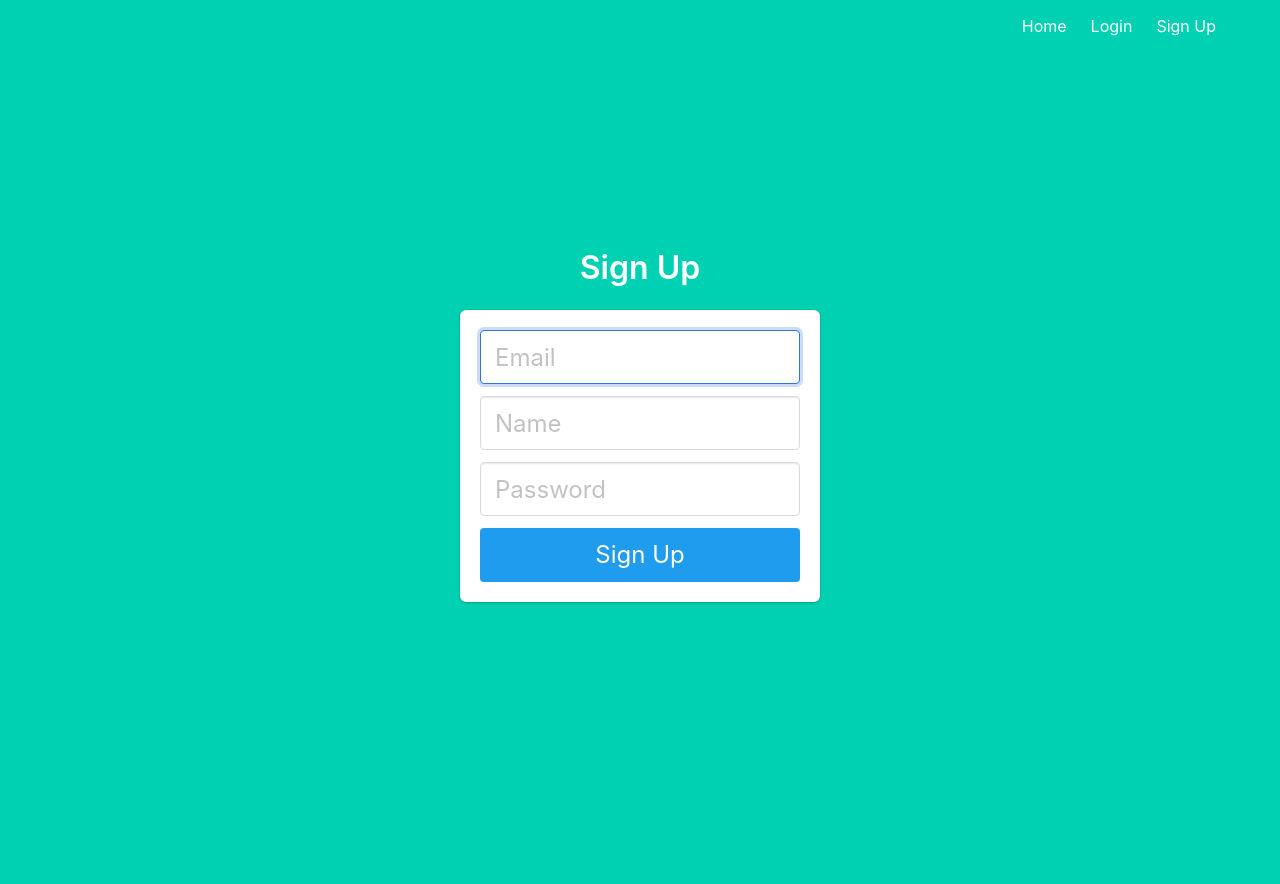
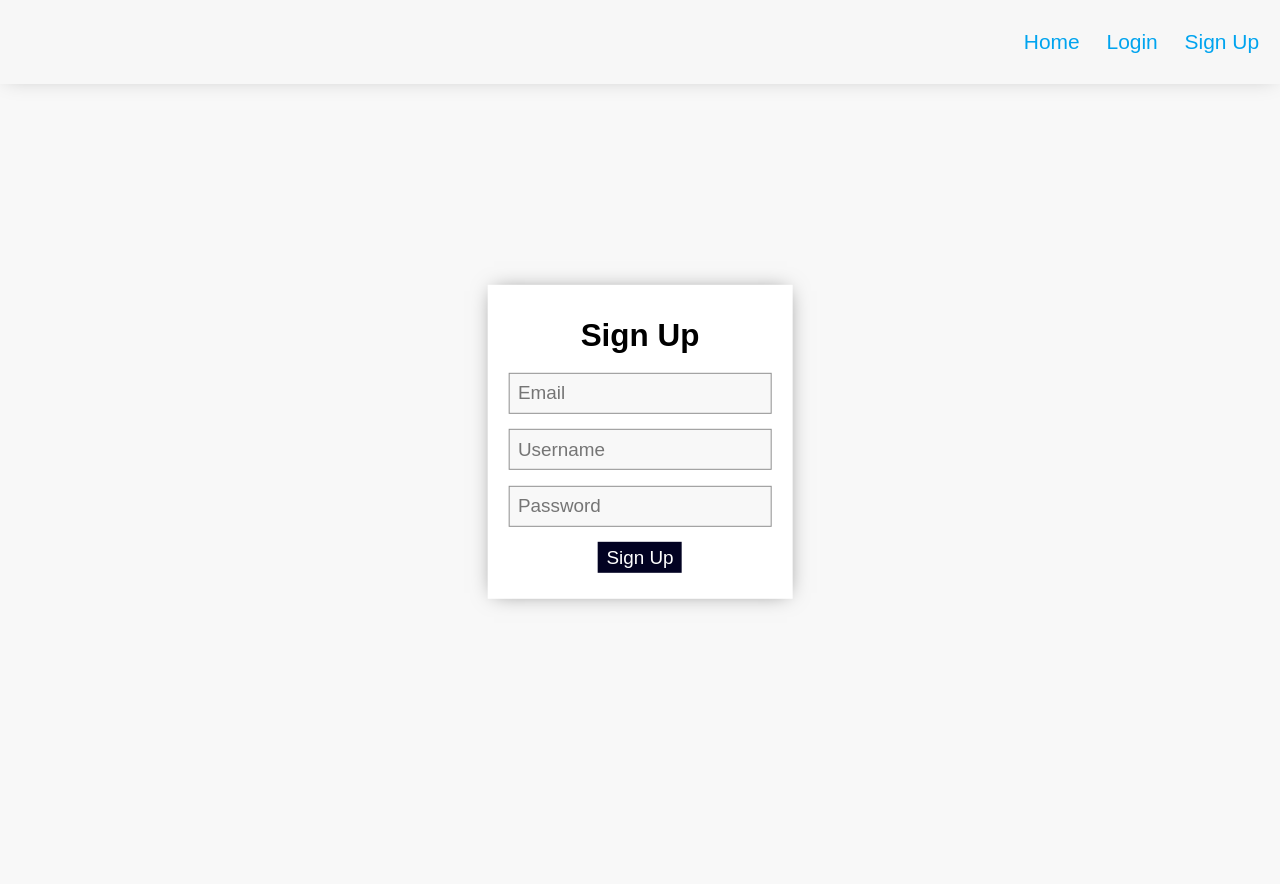
Before and after one commit to davidkiama/Flask-Pitches, a Flask app: page /signup in a window 1280 px wide. Before the commit the page ends 604 px from the top, so only its background shows below. Run offline with Flask 2, Linux system fonts and the light colour scheme.

Commit message:
Extend form the base template

```diff
--- a/app/static/css/style.css
+++ b/app/static/css/style.css
@@ -21,6 +21,7 @@ body {
   --color-primary: hsl(240, 89%, 7%);
   --color-secondary: #00a4ef;
   --color-white: hsl(0, 0%, 100%);
+  --color-grey: #f8f8f8;
 }
 
 #container {
@@ -37,12 +38,26 @@ a:active {
   color: #555;
 }
 
+.is-danger {
+  padding: 0.3rem;
+  background-color: red;
+  color: var(--color-white);
+}
+
 .box {
   width: min-content;
+  padding: 2rem;
   position: absolute;
   top: 50%;
   left: 50%;
   transform: translate(-50%, -50%);
+  background-color: var(--color-white);
+  min-height: 30rem;
+  display: flex;
+  flex-direction: column;
+  justify-content: space-around;
+
+  box-shadow: 0px 0px 20px -6px rgba(0, 0, 0, 0.5);
 
   /* display: flex;
   flex-direction: column;
@@ -195,16 +210,23 @@ a:active {
 
 /* Create pitch box */
 
-.create-pitch {
+.create-pitch,
+.auth {
   display: flex;
   flex-direction: column;
   align-items: center;
 }
 
+.auth input {
+  background-color: var(--color-grey);
+}
+
 .create-pitch textarea,
-.create-pitch select {
-  font-size: 1.6rem;
+.create-pitch select,
+.auth input {
+  font-size: 1.8rem;
   outline: none;
-  padding: 0.5rem;
+  border: 1px solid hsla(0, 0%, 0%, 0.424);
+  padding: 0.8rem;
   margin-bottom: 1.5rem;
 }
--- a/app/templates/base.html
+++ b/app/templates/base.html
@@ -1,23 +1,18 @@
 <!DOCTYPE html>
-<html>
+<html lang="en">
 
 <head>
-    <meta charset="utf-8">
+    <meta charset="UTF-8">
     <meta http-equiv="X-UA-Compatible" content="IE=edge">
-    <meta name="viewport" content="width=device-width, initial-scale=1">
-    <title>Flask Auth Example</title>
-    <link rel="stylesheet"
-        href="https://cdnjs.cloudflare.com/ajax/libs/bulma/0.7.2/css/bulma.min.css" />
+    <meta name="viewport" content="width=device-width, initial-scale=1.0">
+    <link rel="stylesheet" href=" {{url_for('static', filename='css/style.css')}} ">
+    <title>Pitches</title>
 </head>
 
 <body>
-    <section class="hero is-primary is-fullheight">
-
-        <div class="hero-head">
+    <div id="container">
+        <header class="header">
             <nav class="navbar">
-                <div class="container">
-                    <div id="navbarMenuHeroA" class="navbar-menu">
-                        <div class="navbar-end">
                 <a href="{{ url_for('main.index') }}" class="navbar-item">
                     Home
                 </a>
@@ -38,23 +33,24 @@
                 {% endif %}
 
                 {% if current_user.is_authenticated %}
+                <a href="{{ url_for('main.create_pitch') }}" class="navbar-item">
+                    Create Pitch
+                </a>
+
                 <a href="{{ url_for('auth.logout') }}" class="navbar-item">
                     Logout
                 </a>
                 {% endif %}
-                        </div>
-                    </div>
-                </div>
             </nav>
-        </div>
 
-        <div class="hero-body">
-            <div class="container has-text-centered">
+        </header>
+        <main class="main">
             {% block content %}
             {% endblock %}
+
+        </main>
+
     </div>
-        </div>
-    </section>
 </body>
 
 </html>
--- a/app/templates/category.html
+++ b/app/templates/category.html
@@ -1,4 +1,4 @@
-{% extends "temp.html" %}
+{% extends "base.html" %}
 {% import 'macros.html' as macro%}
 
 {% block content %}
--- a/app/templates/create_pitch.html
+++ b/app/templates/create_pitch.html
@@ -1,4 +1,4 @@
-{% extends "temp.html" %}
+{% extends "base.html" %}
 
 {% block content %}
 
--- a/app/templates/index.html
+++ b/app/templates/index.html
@@ -1,4 +1,4 @@
-{% extends "temp.html" %}
+{% extends "base.html" %}
 {% import 'macros.html' as macro%}
 
 {% block content %}
--- a/app/templates/profile.html
+++ b/app/templates/profile.html
@@ -1,4 +1,4 @@
-{% extends "temp.html" %}
+{% extends "base.html" %}
 {% import 'macros.html' as macro%}
 
 {% block content %}
--- a/app/templates/signup.html
+++ b/app/templates/signup.html
@@ -1,42 +1,24 @@
 {% extends "base.html" %}
 
 {% block content %}
-<div class="column is-4 is-offset-4">
-    <h3 class="title">Sign Up</h3>
+
 <div class="box">
+    <h3 class="heading-3">Sign Up</h3>
 
     {% with messages = get_flashed_messages() %}
     {% if messages %}
-        <div class="notification is-danger">
+    <div class="is-danger">
         {{messages[0]}}.
     </div>
     {% endif %}
     {% endwith %}
 
-        <form method="POST" action="/signup">
-            <div class="field">
-                <div class="control">
-                    <input class="input is-large" type="email" name="email"
-                        placeholder="Email" autofocus="">
-                </div>
+    <form method="POST" action="/signup" class="auth">
+        <input required type="email" name="email" placeholder="Email" autofocus="">
+        <input required type="text" name="username" placeholder="Username" autofocus="">
+        <input required type="password" name="password" placeholder="Password">
+        <button class="btn">Sign Up</button>
+    </form>
 </div>
 
-            <div class="field">
-                <div class="control">
-                    <input class="input is-large" type="text" name="username"
-                        placeholder="Name" autofocus="">
-                </div>
-            </div>
-
-            <div class="field">
-                <div class="control">
-                    <input class="input is-large" type="password" name="password"
-                        placeholder="Password">
-                </div>
-            </div>
-
-            <button class="button is-block is-info is-large is-fullwidth">Sign Up</button>
-        </form>
-    </div>
-</div>
 {% endblock %}
```
Also changed, not shown: app/templates/login.html (+8 -20 lines). Lines whose indentation alone changed are shown as unchanged.
